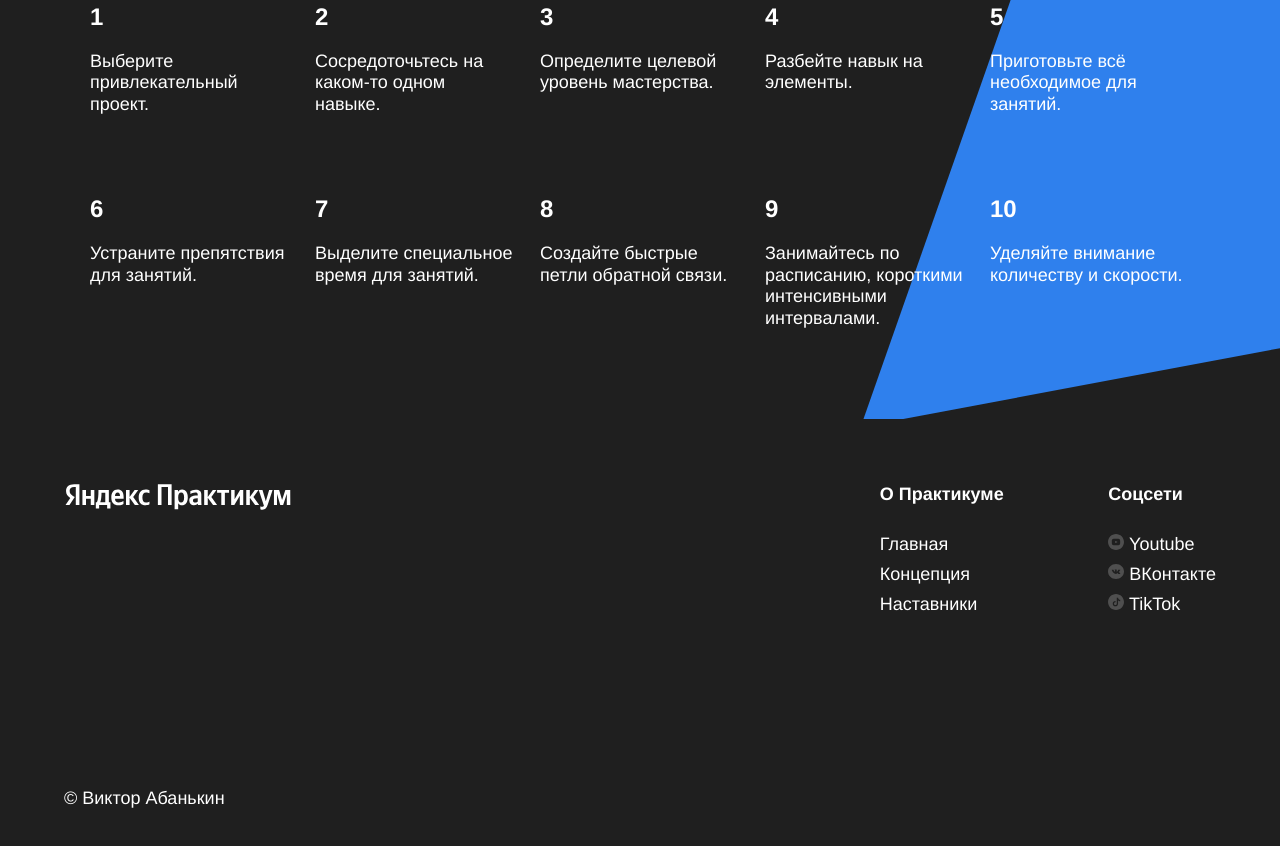
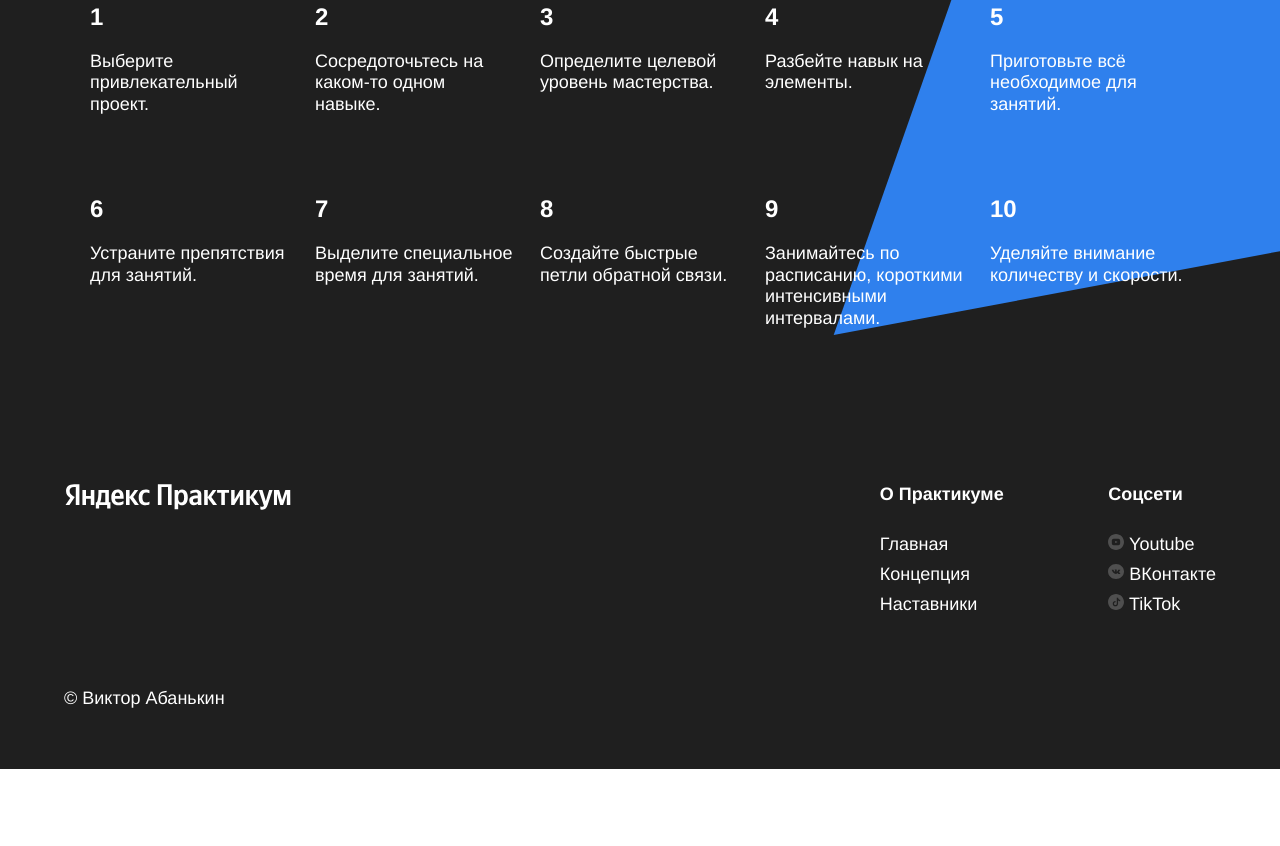
Before and after one commit to TheNovich1/how-to-learn, a plain HTML site: page index.html in a window 1280 px wide. Shown: the part 3187-4033 px from the top of the page. After the commit the page ends 3956 px from the top, so only its background shows below. Drawn offline with Linux system fonts and the light colour scheme.

Commit message:
Исправление размеров footer и kaufman__triangle

```diff
--- a/styles/style.css
+++ b/styles/style.css
@@ -236,6 +236,7 @@
 
 .kaufman__triangle{
   background-image: url("../images/kaufman-triangle.svg");
+  background-size: 100% 100%;
   position: absolute;
   right: -210px;
   top: 0;
@@ -260,9 +261,9 @@
 
 .footer__columns{
   display: flex;
+  min-height: 250px;
   width: 90%;
   margin: 0 auto;
-  min-height: 350px;
   justify-content: space-between;
 }
 
```
